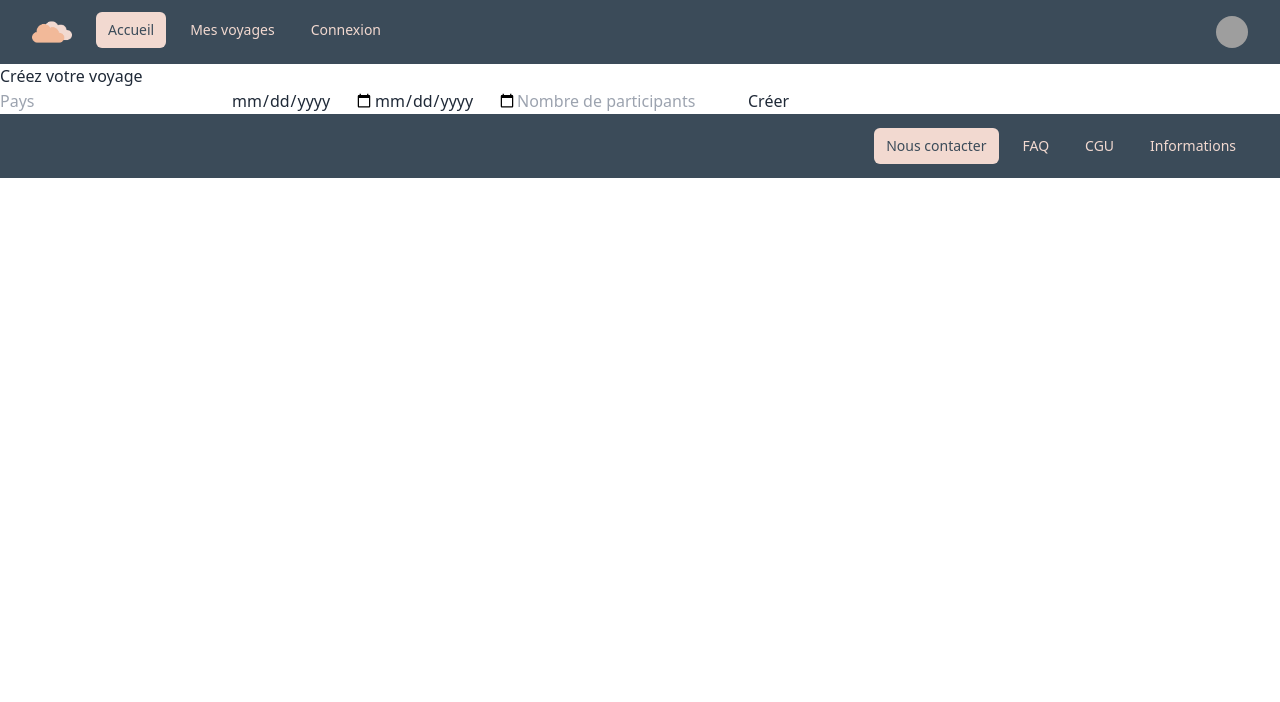
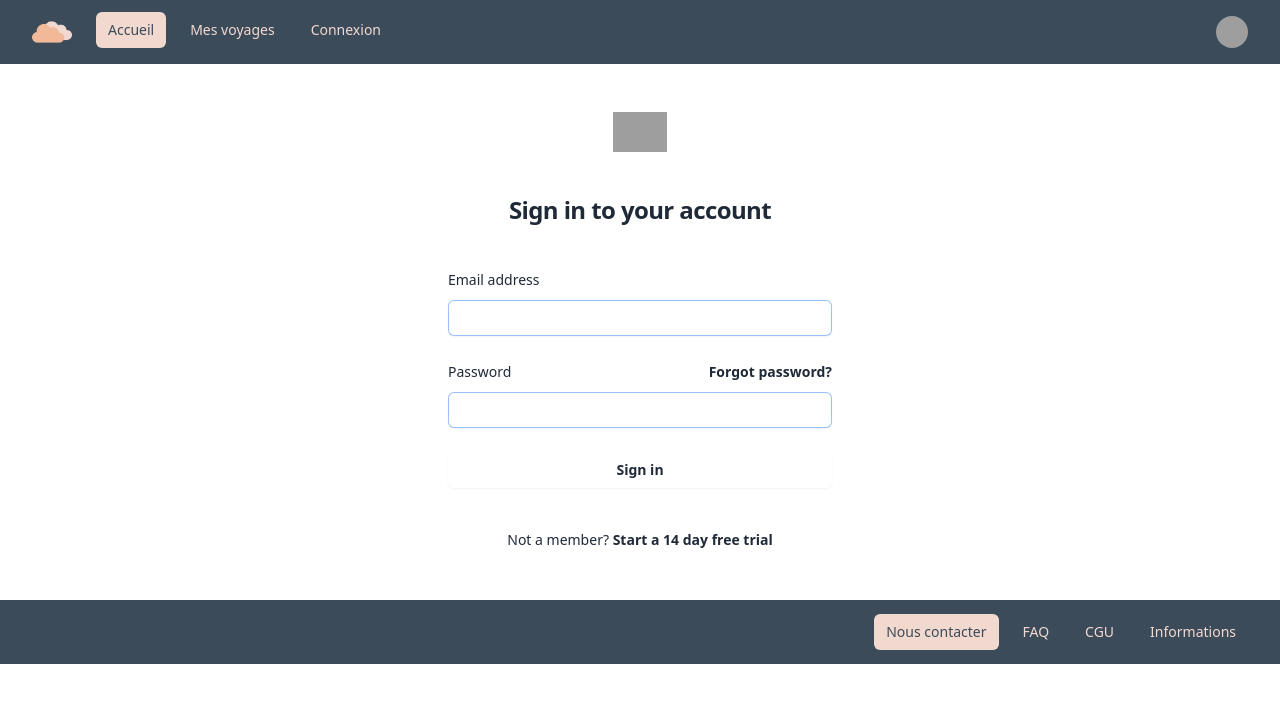
Before and after one commit to laurafeugene/site-voyage-front, a React (Vite) app: page / in a window 1280 px wide. Shown: the top 702 px of the page. Built offline with nearby package versions, Linux system fonts and the light colour scheme; grey boxes are pictures that could not be loaded.

Commit message:
refactor: conction page with imports
imports header and footer

```diff
--- a/package.json
+++ b/package.json
@@ -24,6 +24,7 @@
 		"redux": "^4.2.1"
 	},
 	"devDependencies": {
+		"@tailwindcss/forms": "^0.5.3",
 		"@types/react": "^18.0.28",
 		"@types/react-dom": "^18.0.11",
 		"@typescript-eslint/eslint-plugin": "^5.58.0",
--- a/src/components/App/App.tsx
+++ b/src/components/App/App.tsx
@@ -2,13 +2,15 @@
 import Header from './Header/Header';
 import Footer from './Footer/Footer';
 import Home from "./Home/Home";
+import ConnectionForm from './Connection/connection';
 
 function App() {
   return (
     <>
-      <Header />
+      {/* <Header />
       <Home />
-      <Footer/>
+      <Footer/> */}
+      <ConnectionForm />
 
     </>
   );
--- a/src/components/App/Connection/connection.tsx
+++ b/src/components/App/Connection/connection.tsx
@@ -1,6 +1,13 @@
 
-export default function Example() {
+import Header from "../Header/Header";
+import Footer from "../Footer/Footer";
+
+function ConnectionForm() {
     return (
+        <div>
+        <div>
+        <Header />
+        </div>
       <>
         {/*
           This example requires updating your template:
@@ -82,5 +89,11 @@ export default function Example() {
           </div>
         </div>
       </>
-    )
+      <div>
+      <Footer/>
+      </div>
+      </div>
+    );
   }
+
+  export default ConnectionForm;
--- a/tailwind.config.js
+++ b/tailwind.config.js
@@ -1,6 +1,9 @@
 module.exports = {
   content: [
     "./src/**/*.{js,jsx,ts,tsx}",
+  ],
+  plugins: [
+    require('@tailwindcss/forms'),
   ],
   theme: {
       screens: {
```
Also changed, not shown: 2 other files (tests, documents, lock files or other folders).
